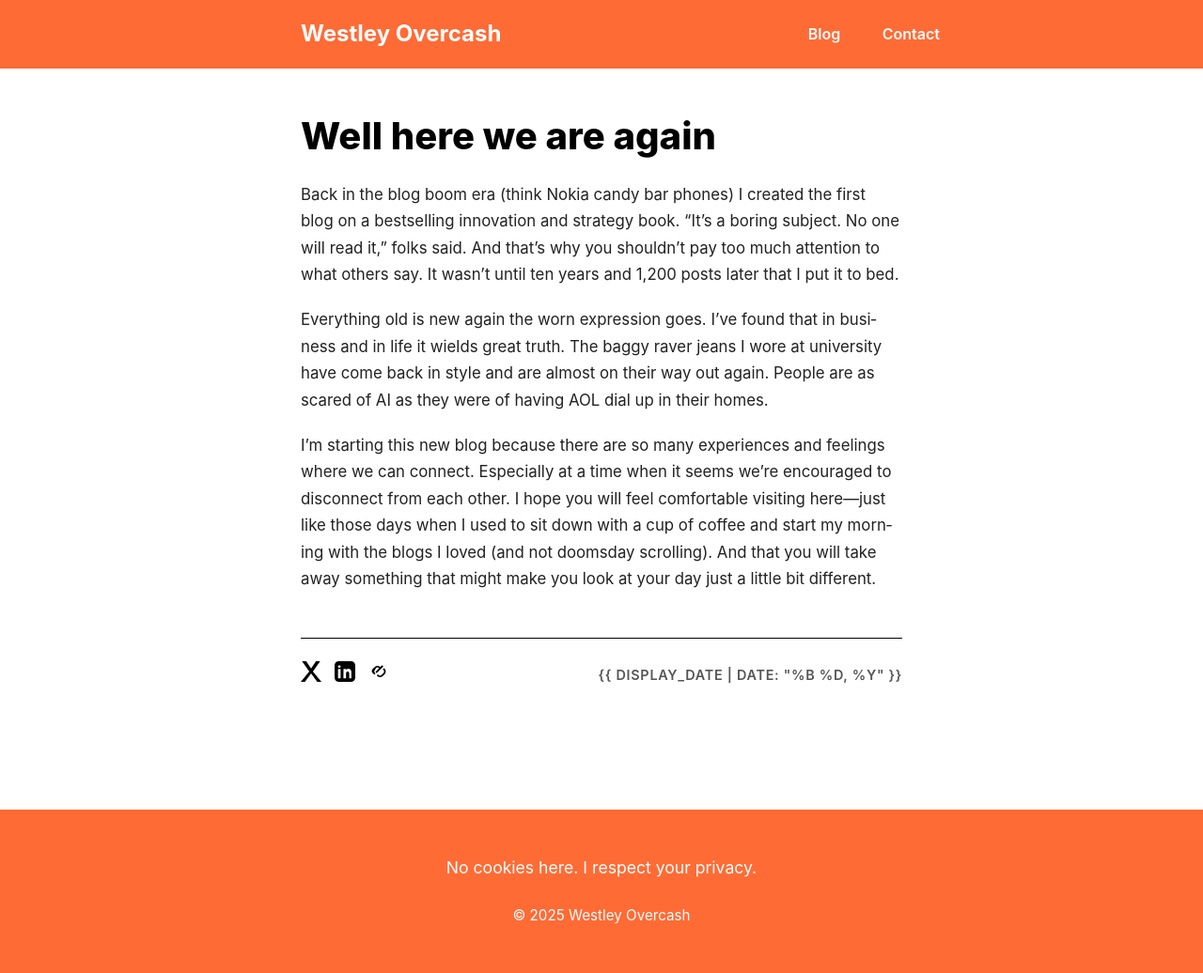
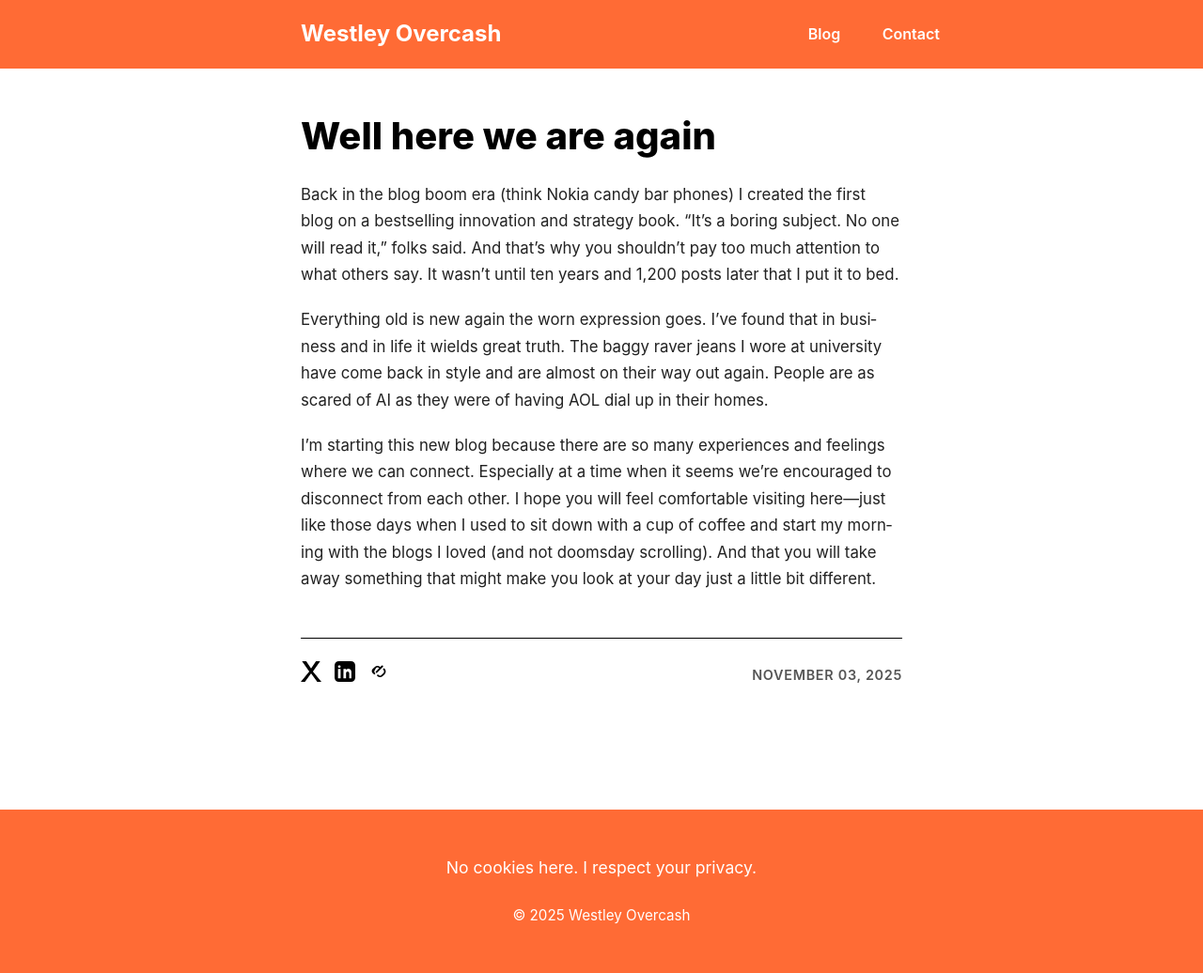
Before and after one commit to westleyovercash/westleyovercash.github.io, a Jekyll site: the page built from _posts/2025-11-03-well-here-we-are-again.md, in a window 1280 px wide. Shown: the whole page at 94% size. Built offline with Jekyll 4.4.1, drawn with Linux system fonts in a browser that asks for light colours.

Commit message:
Update post.html

```diff
--- a/_layouts/post.html
+++ b/_layouts/post.html
@@ -17,9 +17,9 @@
 
   <hr style="margin: 3rem 0 1.5rem 0; border: none; border-top: 1.5px solid #000; width: 100%;">
 
-  {% raw %}
   <div style="display: flex; justify-content: space-between; align-items: center; margin-top: 1.5rem;">
     <div style="display: flex; gap: 14px; align-items: center;">
+      {% raw %}
       <!-- X -->
       <a href="https://twitter.com/intent/tweet?url={{ site.url }}{{ page.url | relative_url }}&text={{ page.title | uri_escape }}"
          target="_blank" rel="noopener noreferrer" title="Share on X"
@@ -29,7 +29,7 @@
         </svg>
       </a>
       <!-- LinkedIn -->
-      <a href="https://www.linkedin.com/sharing/share-offsite/?url={{ site.url }}{{ page.url | relative_url }}"
+      <a href="https://www.linkedin.com/sharing/share-offsite/?url={{ site.url }}{{ post.url | relative_url }}"
          target="_blank" rel="noopener noreferrer" title="Share on LinkedIn"
          style="color:#000; text-decoration:none;">
         <svg xmlns="http://www.w3.org/2000/svg" fill="currentColor" viewBox="0 0 24 24" width="22" height="22">
@@ -43,10 +43,10 @@
           <path d="M3.9 12c0-1.2.5-2.4 1.3-3.2l2.1-2.1a4.5 4.5 0 016.4 0 1 1 0 11-1.4 1.4 2.5 2.5 0 00-3.6 0L7.6 10a2.5 2.5 0 000 3.6 1 1 0 11-1.4 1.4A4.5 4.5 0 013.9 12zm16.2 0c0 1.2-.5 2.4-1.3 3.2l-2.1 2.1a4.5 4.5 0 01-6.4 0 1 1 0 111.4-1.4 2.5 2.5 0 003.6 0l2.1-2.1a2.5 2.5 0 000-3.6 1 1 0 111.4-1.4 4.5 4.5 0 011.3 3.2zM8.7 13.3a1 1 0 010-1.4l6.6-6.6a1 1 0 111.4 1.4L10 13.3a1 1 0 01-1.4 0z"/>
         </svg>
       </a>
+      {% endraw %}
     </div>
     <p style="text-transform: uppercase; font-size: 0.9rem; color: #555; letter-spacing: 0.05em; font-weight: 600; margin: 0;">
       {{ display_date | date: "%B %d, %Y" }}
     </p>
   </div>
-  {% endraw %}
 </article>
```
